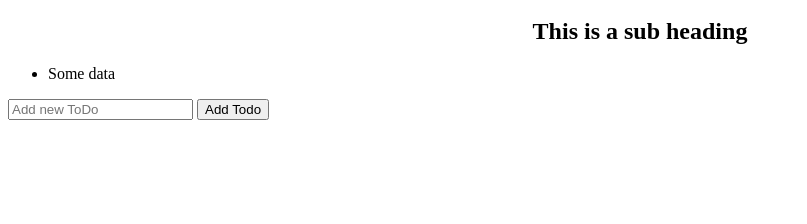
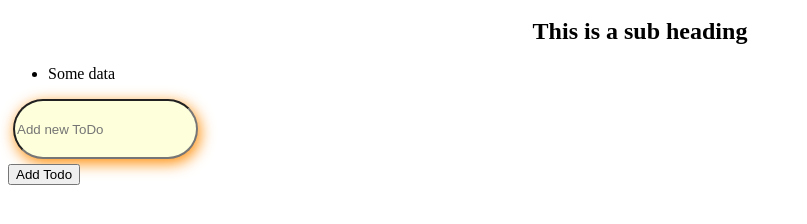
Before and after one commit to amansharma4/Todo, a website: page src/html/index.html in a window 1280 px wide. Shown: the part 48-272 px from the top of the page, without its empty margins (0-807 px from the left). Drawn offline with Linux system fonts and the light colour scheme; files that its build step writes are made by us from their sources; no server answers.

Commit message:
Update style.css

```diff
--- a/src/style.css
+++ b/src/style.css
@@ -1,8 +1,17 @@
-<style>
-    .todo-checked {
+.todo-checked {
         text-decoration: line-through;
     }
     .h1{
         text-align: center;
     }
-</style>
+#todo-input {
+  height: 60px;
+  border-radius: 50px;
+  box-shadow: 2px 4px 15px #ff8b00;
+  background-color: #feffdb;
+  padding: 2px;
+  margin: 5px;
+  display: flex;
+  flex-direction: row;
+  transition: 1s;
+}
```
